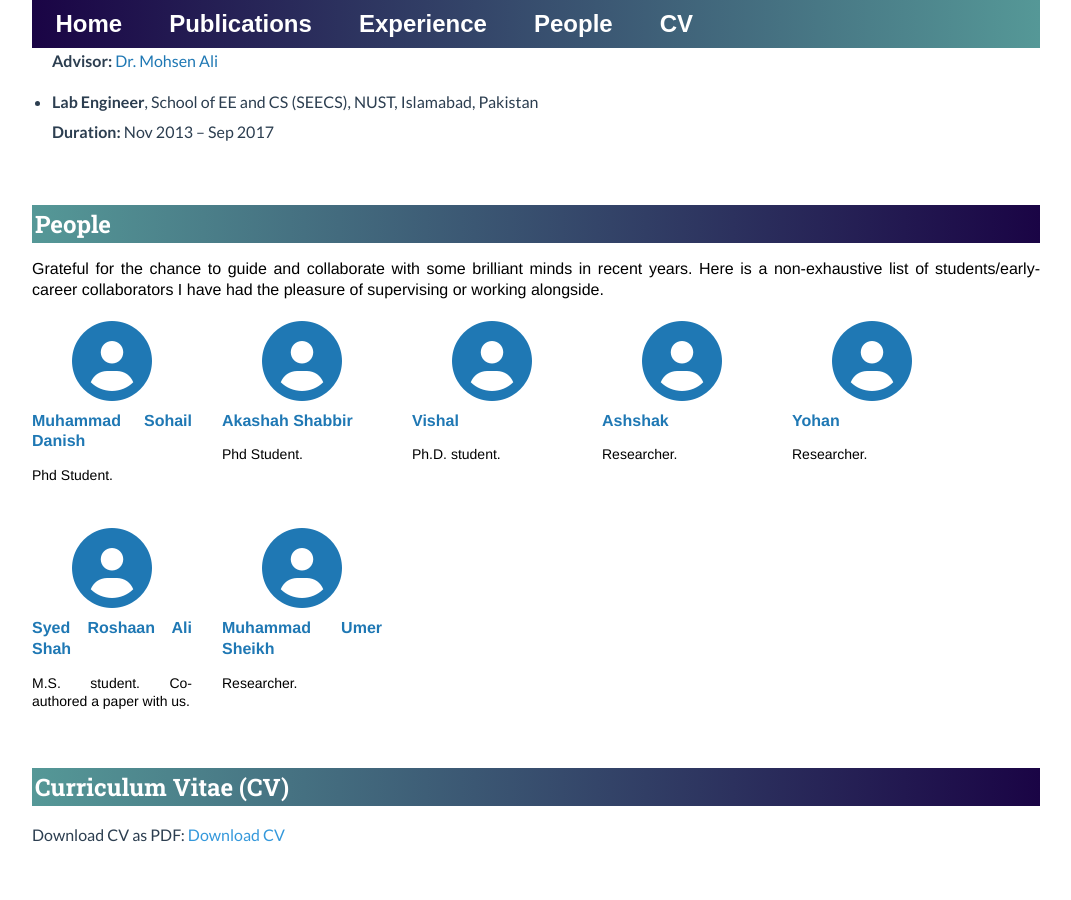
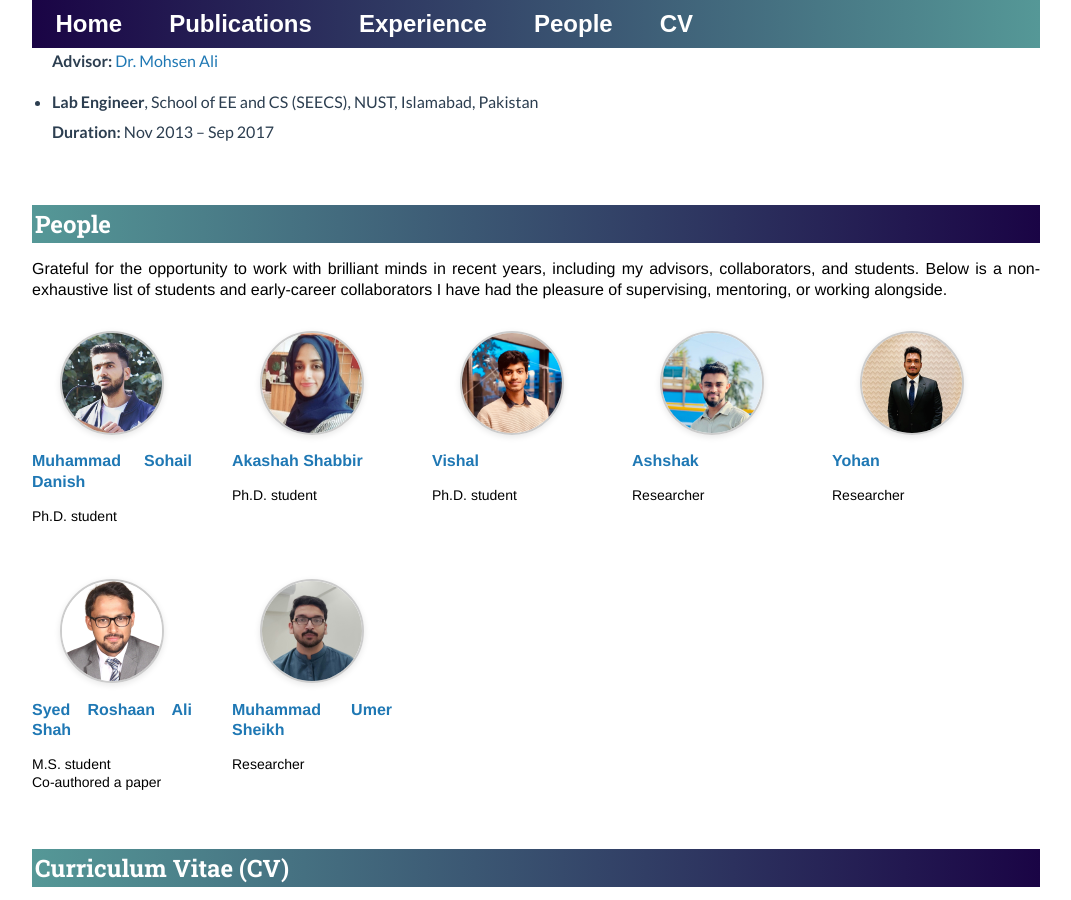
Before and after one commit to akhtarvision/akhtarvision.github.io, a Jekyll site: the page built from index.html, in a window 1280 px wide and 900 px high, scrolled down 3636 px. Shown: the whole window, without its empty margins (104-1175 px from the left). Built offline with Jekyll 4.4.1, drawn with Linux system fonts in a browser that asks for light colours.

Commit message:
Update index.html

```diff
--- a/index.html
+++ b/index.html
@@ -451,51 +451,56 @@ title: Akhtar, CV & ML
 <a id="people" class="anchor"></a>
 <h2 style="font-family: 'Roboto Slab', serif; font-size: 24px; color: #ffffff; margin-bottom: 15px;">People</h2>
 <div style="font-family: 'Lato', sans-serif; font-size: 16px; line-height: 1.6; color: #2c3e50;">
-    <p>Grateful for the chance to guide and collaborate with some brilliant minds in recent years. Here is a non-exhaustive list of students/early-career collaborators I have had the pleasure of supervising or working alongside.</p>
+    <p>
+    Grateful for the opportunity to work with brilliant minds in recent years, including my advisors, collaborators, and students.
+    Below is a non-exhaustive list of students and early-career collaborators I have had the pleasure of supervising, mentoring, or working alongside.
+  </p>
 
-    <div style="display: flex; flex-wrap: wrap; gap: 30px; margin-top: 20px;">
-        <!-- Person Card -->
+  <div style="display: flex; flex-wrap: wrap; gap: 40px; margin-top: 30px;">
+
+    <!-- Card Template -->
     <div style="width: 160px; text-align: center;">
-            <i class="fas fa-user-circle" style="font-size: 80px; color: #1f78b4;"></i>
+      <img src="/image_web/sohail.jpg" alt="Muhammad Sohail Danish" style="width: 100px; height: 100px; object-fit: cover; border-radius: 50%; border: 2px solid #ccc; box-shadow: 0 2px 6px rgba(0,0,0,0.1);">
       <p style="margin: 10px 0 0 0; font-weight: bold; color: #1f78b4;">Muhammad Sohail Danish</p>
-            <p style="font-size: 14px;">Phd Student.</p>
+      <p style="font-size: 14px;">Ph.D. student</p>
     </div>
 
     <div style="width: 160px; text-align: center;">
-            <i class="fas fa-user-circle" style="font-size: 80px; color: #1f78b4;"></i>
+      <img src="/image_web/akashah.jpg" alt="Akashah Shabbir" style="width: 100px; height: 100px; object-fit: cover; border-radius: 50%; border: 2px solid #ccc; box-shadow: 0 2px 6px rgba(0,0,0,0.1);">
       <p style="margin: 10px 0 0 0; font-weight: bold; color: #1f78b4;">Akashah Shabbir</p>
-            <p style="font-size: 14px;">Phd Student.</p>
+      <p style="font-size: 14px;">Ph.D. student</p>
     </div>
 
     <div style="width: 160px; text-align: center;">
-            <i class="fas fa-user-circle" style="font-size: 80px; color: #1f78b4;"></i>
+      <img src="/image_web/vishal.jpg" alt="Vishal" style="width: 100px; height: 100px; object-fit: cover; border-radius: 50%; border: 2px solid #ccc; box-shadow: 0 2px 6px rgba(0,0,0,0.1);">
       <p style="margin: 10px 0 0 0; font-weight: bold; color: #1f78b4;">Vishal</p>
-            <p style="font-size: 14px;">Ph.D. student.</p>
+      <p style="font-size: 14px;">Ph.D. student</p>
     </div>
 
     <div style="width: 160px; text-align: center;">
-            <i class="fas fa-user-circle" style="font-size: 80px; color: #1f78b4;"></i>
+      <img src="/image_web/ashshak.jpg" alt="Ashshak" style="width: 100px; height: 100px; object-fit: cover; border-radius: 50%; border: 2px solid #ccc; box-shadow: 0 2px 6px rgba(0,0,0,0.1);">
       <p style="margin: 10px 0 0 0; font-weight: bold; color: #1f78b4;">Ashshak</p>
-            <p style="font-size: 14px;">Researcher.</p>
+      <p style="font-size: 14px;">Researcher</p>
     </div>
 
     <div style="width: 160px; text-align: center;">
-            <i class="fas fa-user-circle" style="font-size: 80px; color: #1f78b4;"></i>
+      <img src="/image_web/yohan.jpg" alt="Yohan" style="width: 100px; height: 100px; object-fit: cover; border-radius: 50%; border: 2px solid #ccc; box-shadow: 0 2px 6px rgba(0,0,0,0.1);">
       <p style="margin: 10px 0 0 0; font-weight: bold; color: #1f78b4;">Yohan</p>
-            <p style="font-size: 14px;">Researcher.</p>
+      <p style="font-size: 14px;">Researcher</p>
     </div>
 
     <div style="width: 160px; text-align: center;">
-            <i class="fas fa-user-circle" style="font-size: 80px; color: #1f78b4;"></i>
+      <img src="/image_web/roshaan.jpg" alt="Syed Roshaan Ali Shah" style="width: 100px; height: 100px; object-fit: cover; border-radius: 50%; border: 2px solid #ccc; box-shadow: 0 2px 6px rgba(0,0,0,0.1);">
       <p style="margin: 10px 0 0 0; font-weight: bold; color: #1f78b4;">Syed Roshaan Ali Shah</p>
-            <p style="font-size: 14px;">M.S. student. Co-authored a paper with us.</p>
+      <p style="font-size: 14px;">M.S. student<br>Co-authored a paper</p>
     </div>
 
     <div style="width: 160px; text-align: center;">
-            <i class="fas fa-user-circle" style="font-size: 80px; color: #1f78b4;"></i>
+      <img src="/image_web/umer.jpg" alt="Muhammad Umer" style="width: 100px; height: 100px; object-fit: cover; border-radius: 50%; border: 2px solid #ccc; box-shadow: 0 2px 6px rgba(0,0,0,0.1);">
       <p style="margin: 10px 0 0 0; font-weight: bold; color: #1f78b4;">Muhammad Umer Sheikh</p>
-            <p style="font-size: 14px;">Researcher.</p>
+      <p style="font-size: 14px;">Researcher</p>
     </div>
+
   </div>
 </div>
 
```
Lines whose indentation alone changed are shown as unchanged.
